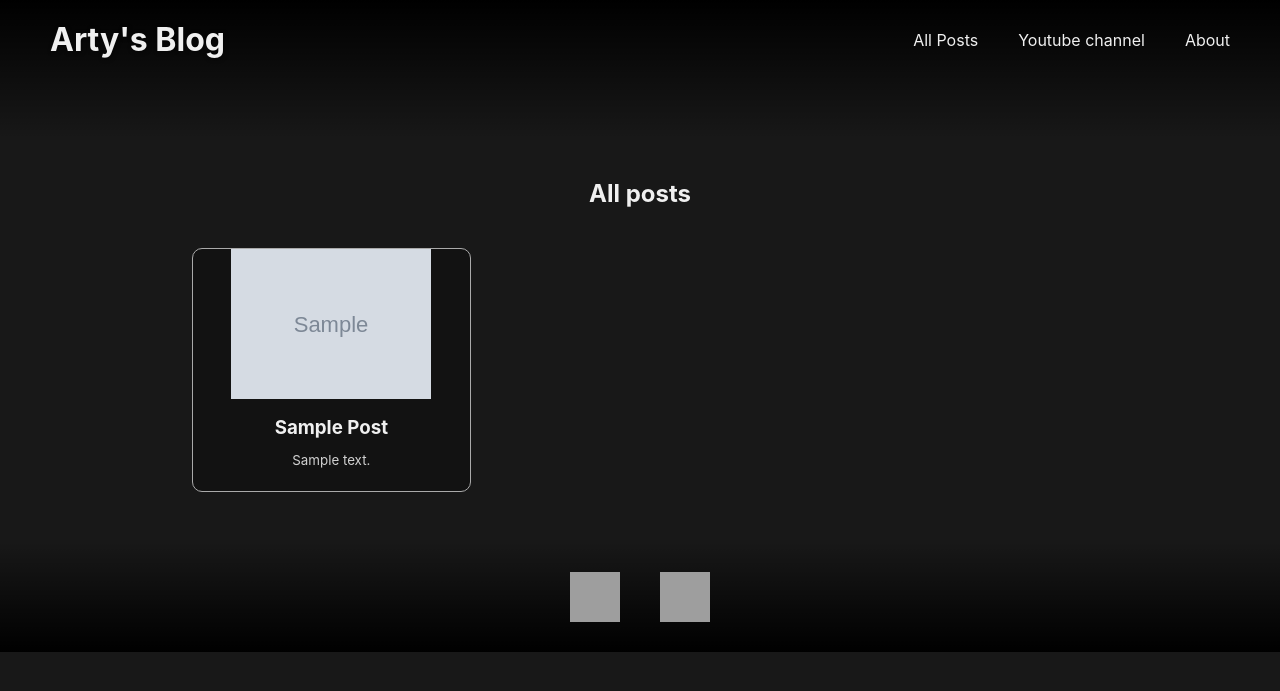
After one commit to gvozdenkov/my_site, a Django app: a page that uses my_site/templates/base-blog.html in a window 1280 px wide. The commit adds this page. Shown: the top 691 px of the page. Run offline with Django 4.2, Linux system fonts and the light colour scheme; tables that the repository leaves empty hold one stand-in row (values such as "Sample post"); grey boxes marked "Sample" are stand-in pictures; grey boxes are pictures that could not be loaded.

Commit message:
finish all post page and post detail with css and Model based view for all

```diff
--- /dev/null
+++ b/blog/static/css/all-posts.css
@@ -0,0 +1,24 @@
+header {
+    position: static;
+}
+
+#latest-posts {
+    padding: 0;
+    padding-bottom: 50px;
+    /* width: 50%; */
+}
+
+.posts {
+    margin: 0 auto;
+    display: grid;
+    grid-template-columns: 1fr 1fr 1fr;
+    gap: 30px 30px;
+}
+
+.posts li {
+    margin: 0;
+}
+
+.post {
+    max-width: none;
+}
--- a/blog/static/css/blog-nav.css
+++ b/blog/static/css/blog-nav.css
@@ -6,24 +6,20 @@ header {
     justify-content: space-between;
     padding: 20px 30px;
     padding-bottom: 80px;
-    /* background-color: rgba(0, 0, 0, 0.9);
-    box-shadow: 0px 0px 30px 30px rgba(0, 0, 0, 0.9); */
     background: linear-gradient(180deg, rgba(0,0,0,1), rgba(0,0,0,0));
     width: 100%;
     position: absolute;
     box-sizing: border-box;
 }
 
-.link-to-button {
+nav li a {
     text-decoration: none;
     color: rgb(240, 240, 240);
 
 }
 
-.link-to-button:hover {
-    background-color: rgb(224, 135, 33);
-    padding: 5px 10px;
-    border-radius: 6px;
+nav li a:hover {
+    text-decoration: underline;
 }
 
 header nav ul {
@@ -44,6 +40,10 @@ header nav ul li {
 #page-logo a {
     font-size: 2rem;
     font-weight: bold;
-    /* text-transform: uppercase; */
     text-shadow: 1px 1px 4px rgba(0, 0, 0, 0.5);
 }
+
+#page-logo a:hover,
+#page-logo a:active {
+    text-decoration: underline;
+}
--- a/blog/static/css/post.css
+++ b/blog/static/css/post.css
@@ -16,10 +16,12 @@
     justify-content: center;
     flex: 1;
     max-width: 300px;
+    margin: 0;
     background-color: rgb(18, 18, 18);
-    border: 2px greenyellow;
     border-radius: 10px;
+    overflow: hidden;
     color: rgb(240, 240, 240);
+    border: 1px solid rgb(170, 170, 170);
 
   }
 
@@ -28,13 +30,16 @@
     transition: all 0.2s ease;
   }
 
+  .post:hover {
+      box-shadow: 0 0 25px 0 rgba(0,0,0, 0.7);
+  }
+
   .post a:hover,
   .post a:active {
-    transform: scale(1.05);
+    transform: scale(1.03);
     background-color: #390281;
     border-radius: 10px;
     color: white;
-    box-shadow: 0 0 25px 0 rgba(0,0,0,1);
   }
 
   .post img {
@@ -42,8 +47,6 @@
     height: 100%;
     max-height: 150px;
     object-fit: cover;
-    border-top-left-radius: 10px;
-    border-top-right-radius: 10px;
   }
 
   .post h3 {
@@ -60,12 +63,25 @@
      padding-bottom: 10px;
  }
 
-  .post time {
-    margin: 0.25rem;
-    font-size: 0.85rem;
-  }
+ #latest-posts {
+    padding: 20px;
+    width: 70%;
+    margin: 0 auto;
+}
 
-  .post:hover time,
-  .post:active time {
-    color: white;
-  }
+#latest-posts h2 {
+    text-align: center;
+    margin: 40px;
+}
+
+#latest-posts ul {
+    padding: 0;
+}
+
+.tags {
+    display: none;
+}
+
+.date {
+    display: none;
+}
--- /dev/null
+++ b/blog/templates/blog/all-posts.html
@@ -0,0 +1,24 @@
+{% extends 'base-blog.html' %}
+{% load static %}
+
+{% block title %}All Posts{% endblock title %}
+
+{% block style %}
+
+<link rel="stylesheet" href={% static 'css/post.css' %}>
+<link rel="stylesheet" href={% static 'css/all-posts.css' %}>
+
+{% endblock style %}
+
+{% block content %}
+<main>
+    <section id="latest-posts">
+        <h2>All posts</h2>
+        <ul class="posts">
+            {% for post in posts %}
+                {% include 'blog/includes/post.html' %}
+            {% endfor %}
+        </ul>
+    </section>
+</main>
+{% endblock content %}
--- a/blog/templates/blog/includes/blog-nav.html
+++ b/blog/templates/blog/includes/blog-nav.html
@@ -1,13 +1,13 @@
 {% load static %}
 <header>
     <div id="page-logo">
-        <a href="{% url 'blog-home' %}">Arty's Blog</a>
+        <a href="{% url 'blog_home' %}">Arty's Blog</a>
     </div>
     <nav>
         <ul>
-            <li><a class="link-to-button" href="http://">All Posts</a></li>
-            <li><a class="link-to-button" href="http://">Youtube channel</a></li>
-            <li><a class="link-to-button" href="http://">About</a></li>
+            <li><a href="{% url 'all_posts' %}">All Posts</a></li>
+            <li><a href="http://">Youtube channel</a></li>
+            <li><a href="http://">About</a></li>
         </ul>
     </nav>
 </header>
--- a/blog/templates/blog/includes/post.html
+++ b/blog/templates/blog/includes/post.html
@@ -1,13 +1,20 @@
 {% load static %}
 
-<li>
-    <article class="post">
-        <a href="http://">
-            <img src="{{ post.image.url }}" alt="post image">
-            <div class="post__content">
-                <h3>{{ post.title }}</h3>
+<li class="post">
+    <a href="{% url 'post-detail' slug=post.slug %}">
+        <img src="{{ post.image.url }}" alt="{{ post.title }}">
+        <div class="post__content">
+            <div>
+                <h3>{{ post.title|title }}</h3>
                 <p>{{ post.excerpt }}</p>
             </div>
-        </a>
-    </article>
+            <div class="tags">
+                <span>Tag_01</span>
+                <span>Tag_02</span>
+            </div>
+            <div class="date">
+                <p>{{ post.date }}</p>
+            </div>
+        </div>
+    </a>
 </li>
--- a/blog/urls.py
+++ b/blog/urls.py
@@ -5,9 +5,9 @@ from . import views
 
 # urls приложения
 urlpatterns = [
-    path('', views.BlogHomeView.as_view(), name="blog-home"),
-    # path('posts', views.posts, name="posts-page"),
+    path('', views.BlogHomeView.as_view(), name="blog_home"),
+    path('posts', views.AllPostsView.as_view(), name="all_posts"),
 
     # slug - любое переменное текстовое значение, например posts/my-first-post
-    # path('posts/<slug:slug>', views.post_detail, name="post-detail-page"),
+    path('posts/<slug:slug>', views.PostDetailView.as_view(), name="post-detail"),
 ]
--- a/blog/views.py
+++ b/blog/views.py
@@ -2,8 +2,9 @@ from pyexpat import model
 from django.shortcuts import render
 from django.views.generic.base import TemplateView
 from django.views.generic.list import ListView
+from django.views.generic import DetailView
 
-from . models import Post
+from . models import Post, Tag
 
 # Create your views here.
 
@@ -17,3 +18,25 @@ class BlogHomeView(ListView):
         queryset = super().get_queryset()
         latest_posts = queryset[:3]
         return latest_posts
+
+    # def get_context_data(self, **kwargs):
+    #     context = super().get_context_data(**kwargs)
+    #     context["tags"] = Tag()
+    #     return context
+
+
+class AllPostsView(ListView):
+    template_name = "blog/all-posts.html"
+    model = Post
+    context_object_name = "posts"
+    ordering = ["-date"]
+
+class PostDetailView(DetailView):
+    model = Post
+    template_name = "blog/post-detail.html"
+    context_object_name = "post"
+
+    def get_context_data(self, **kwargs):
+        context = super().get_context_data(**kwargs)
+        context["post_tags"] = self.object.tag.all()
+        return context
--- /dev/null
+++ b/my_site/static/css/footer.css
@@ -0,0 +1,28 @@
+footer {
+    background-color: black;
+    background: linear-gradient(0deg, rgba(0, 0, 0, 1), rgba(0,0,0,0));
+    padding: 30px 0;
+}
+
+footer ul {
+    display: flex;
+    justify-content: center;
+    margin: 0;
+    padding: 0;
+}
+
+footer li {
+    width: 50px;
+    height: 50px;
+    padding: 0 20px;
+}
+
+footer li:hover {
+    transform: scale(1.05);
+    transition: all 0.2s ease;
+}
+
+footer img {
+    width: 100%;
+    height: 100%;
+}
--- a/my_site/templates/base-blog.html
+++ b/my_site/templates/base-blog.html
@@ -9,6 +9,8 @@
 
     <link rel="stylesheet" href= {% static 'css/site.css' %} >
     <link rel="stylesheet" href={% static 'css/blog-nav.css' %}>
+    <link rel="stylesheet" href={% static 'css/footer.css' %}>
+
 
     {% block style %}{% endblock style %}
 </head>
--- a/my_site/templates/includes/footer.html
+++ b/my_site/templates/includes/footer.html
@@ -1,5 +1,16 @@
+{% load static %}
+
 <footer>
-    <div>
-        <p>footer here</p>
-    </div>
+    <ul>
+        <li>
+            <a href="http://instagram.com">
+                <img src="{% static 'img/insta.png' %}" alt="instagram logo">
+            </a>
+        </li>
+        <li>
+            <a href="http://facebook.com">
+                <img src="{% static 'img/facebook.png' %}" alt="facebook logo">
+            </a>
+        </li>
+    </ul>
 </footer>
```
Also changed, not shown: blog/static/css/blog-home.css (+83 -6 lines), blog/static/css/post-detail.css (added, +54 -0 lines), blog/templates/blog/blog-home.html (+3 -7 lines), blog/templates/blog/post-detail.html (added, +35 -0 lines).
